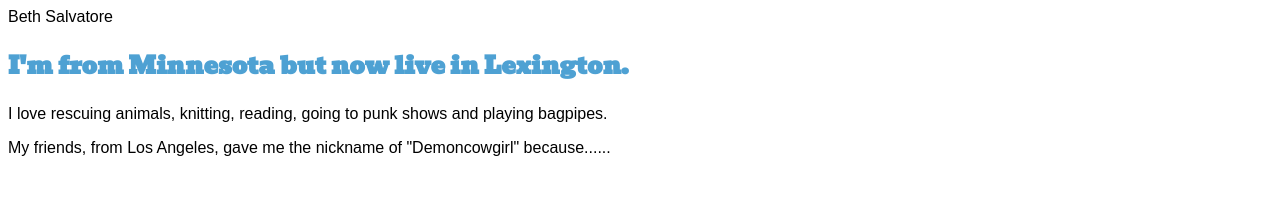
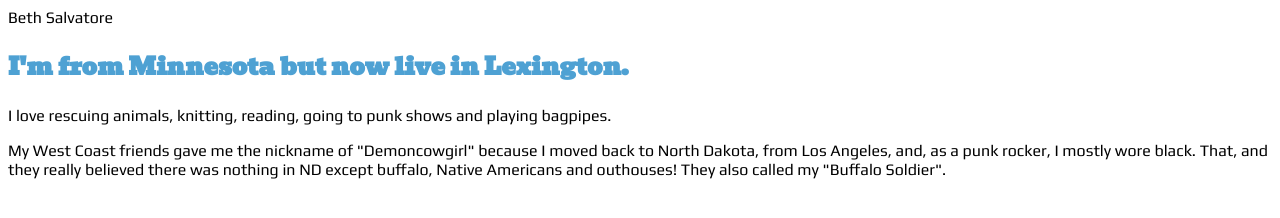
Before and after one commit to emberborja/portal, a plain HTML site: page app/people/beth.html in a window 1280 px wide. Drawn offline with Linux system fonts and the light colour scheme; files that its build step writes are made by us from their sources.

Commit message:
Add stylesheet link

```diff
--- a/app/people/beth.html
+++ b/app/people/beth.html
@@ -2,6 +2,7 @@
 <html>
 <head>
   <Title>Beth's Page</Title>
+  <link href="https://fonts.googleapis.com/css?family=Bevan|Play" rel="stylesheet">
   <link rel="stylesheet" href="css/main.css" type="text/css">
 </head>
 <body>
@@ -10,8 +11,11 @@
   <h2>I'm from Minnesota but now live in Lexington.</h2>
   <p> I love rescuing animals, knitting, reading, going to punk shows
      and playing bagpipes.</p>
-  <p>My friends, from Los Angeles, gave me the nickname of "Demoncowgirl"
-    because......</p>
+  <p>My West Coast friends gave me the nickname of "Demoncowgirl"
+    because I moved back to North Dakota, from Los Angeles, and, as a punk
+   rocker, I mostly wore black. That, and they really believed there was
+ nothing in ND except buffalo, Native Americans and outhouses! They also
+called my "Buffalo Soldier".</p>
   </div>
 </body>
 </html>
```
